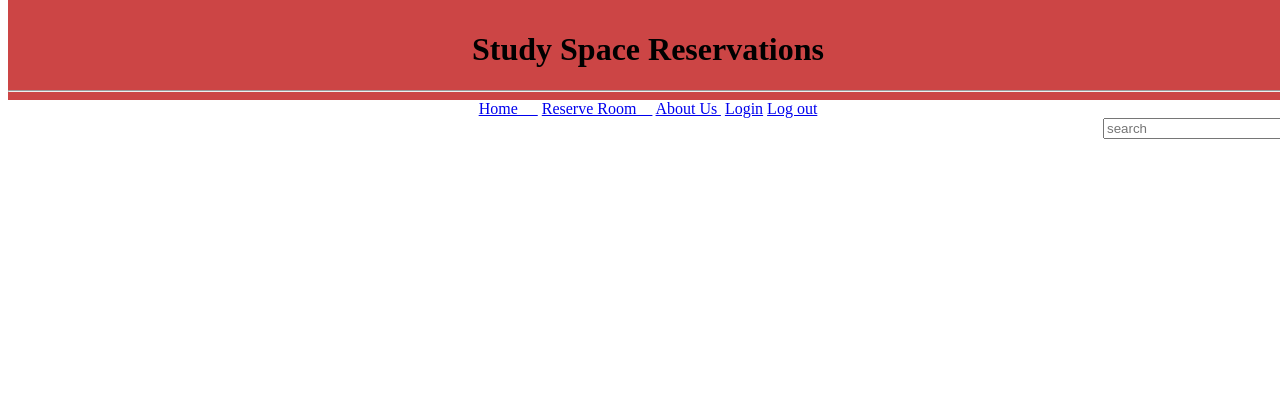
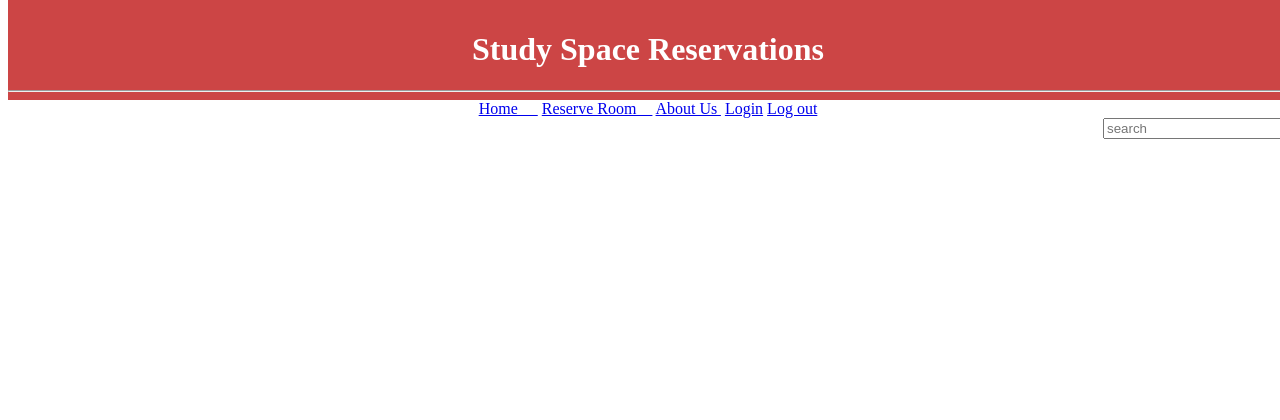
Before and after one commit to meryemselicioglu/Study-Space, a Flask app: template templates/header_Footer.html in a window 1280 px wide. Shown: the top 420 px of the page. Run offline with Flask 2, Linux system fonts and the light colour scheme; the template is opened without the code that fills it, so the values that code supplies are empty.

Commit message:
4/12 edit

```diff
--- a/templates/header_Footer.html
+++ b/templates/header_Footer.html
@@ -13,8 +13,9 @@
         <div class = "center">
 
             <h1>
-                Study Space Reservations
+                <div class= "stroke"><font color = "#FFFFFF">Study Space Reservations</font></div>
             </h1>
+
             <hr/>
             <div class = "navigation">
                 <a href = "{{ url_for('home') }}"> Home &emsp;</a>
```
